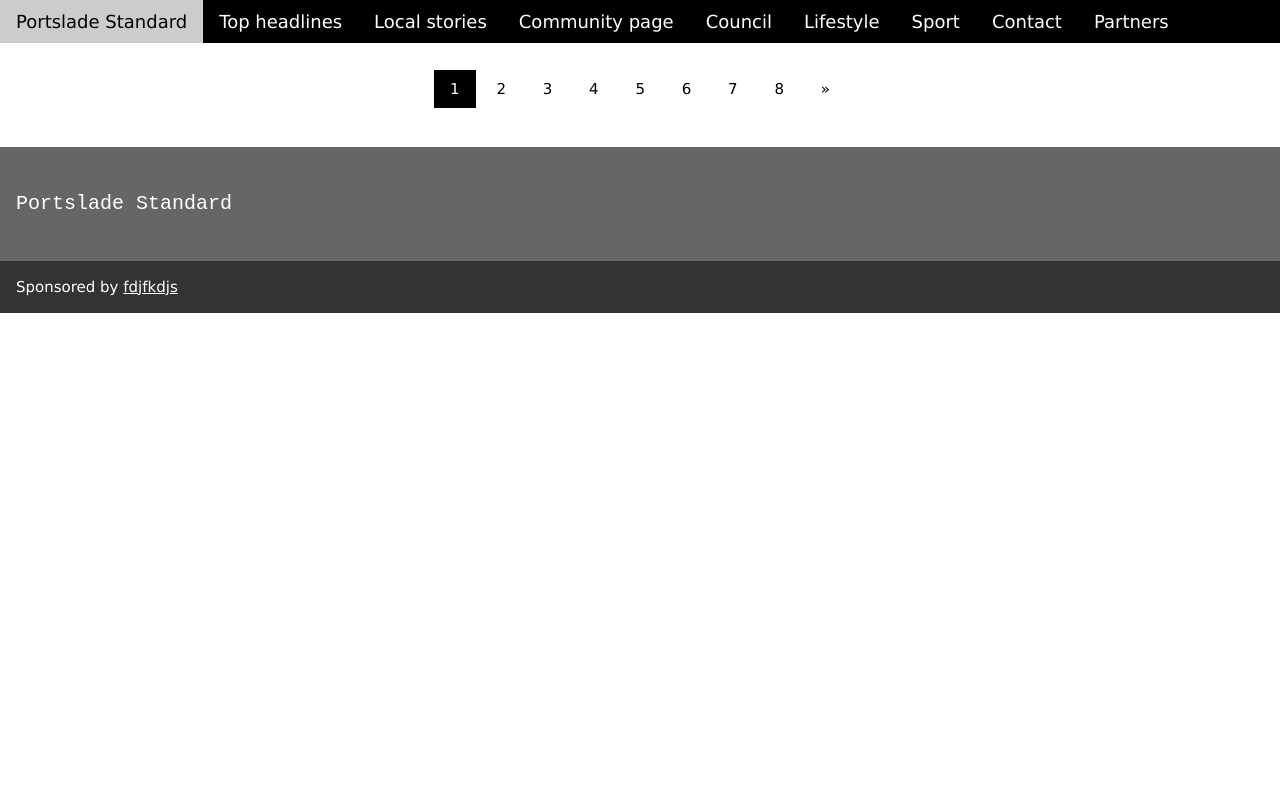
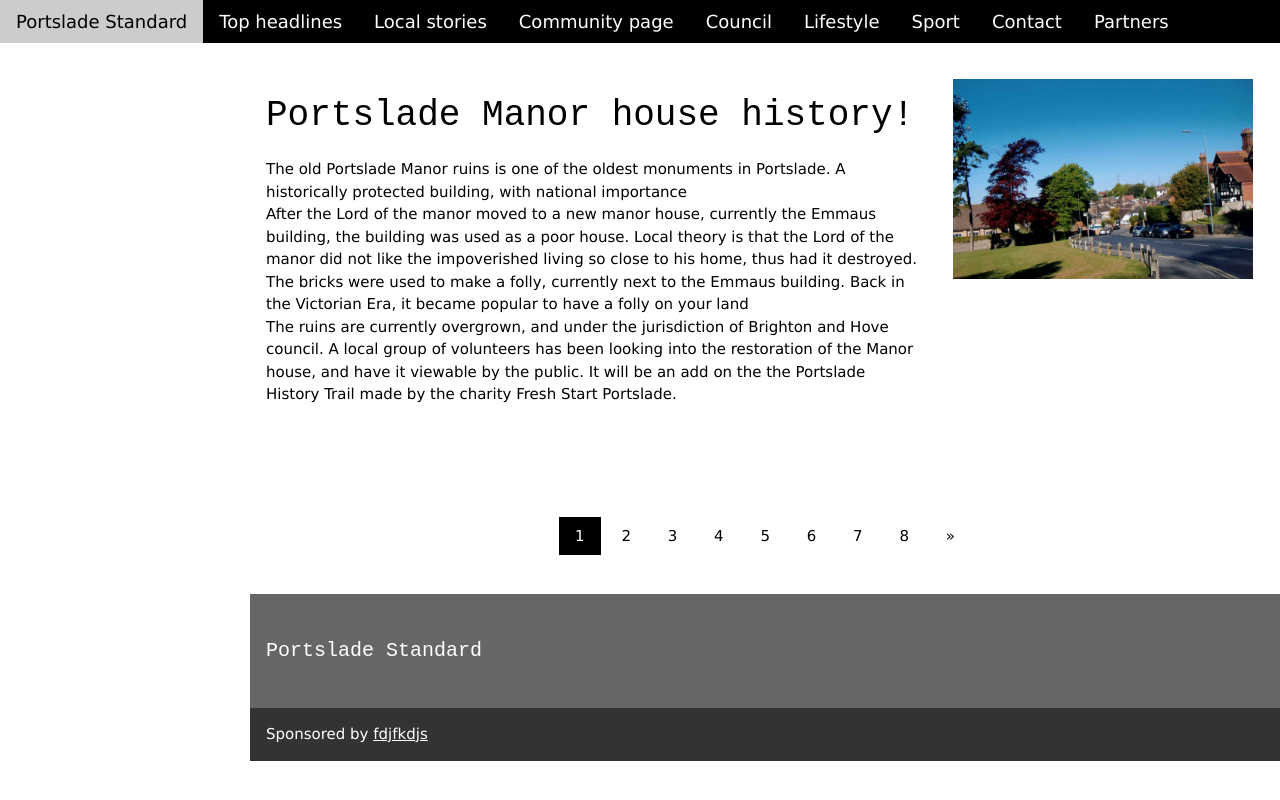
Before and after one commit to PortsladeStandard/PortsladeStandard.github.io, a plain HTML site: page Local.html in a window 1280 px wide. Drawn offline with Linux system fonts and the light colour scheme.

Commit message:
Add files via upload
Latest columns

```diff
--- a/Local.html
+++ b/Local.html
@@ -44,8 +44,30 @@ h1,h2,h3,h4,h5,h6 {font-family: "Courier New", sans-serif;}
 
 <!-- Main content: First story-->
 <p>   </p>
-<a href="https://twitter.com/intent/tweet?button_hashtag=portslade&ref_src=twsrc%5Etfw" class="twitter-hashtag-button" data-show-count="false">Tweet #portslade</a><script async src="https://platform.twitter.com/widgets.js" charset="utf-8"></script>
-  <!-- Pagination -->
+	<div class="w3-main" style="margin-left:250px">
+
+  <div class="w3-row w3-padding-64">
+    <div class="w3-twothird w3-container">
+      <h1 class="">Portslade Manor house history!</h1><!-- Title-->
+      <p>The old Portslade Manor ruins is one of the oldest monuments in Portslade. A historically protected building, with national importance
+		  <br />
+          After the Lord of the manor moved to a new manor house, currently the Emmaus building,
+		  the building was used as a poor house. Local theory is that the Lord of the manor did not
+		  like the impoverished living so close to his home, thus had it destroyed. The bricks were used to make a folly,
+		  currently next to the Emmaus building. Back in the Victorian Era, it became popular to have a folly on your land<br />
+
+		  The ruins are currently overgrown, and under the jurisdiction of Brighton and Hove council. A local group of volunteers
+		  has been looking into the restoration of the Manor house, and have it viewable by the public. It will be an add on the
+		  the Portslade History Trail made by the charity Fresh Start Portslade.
+		  <br />
+		</p>
+    </div>
+    <div class="w3-third w3-container">
+
+      <img src="assets/villgren3.jpg" alt="Trulli" width="300" height="200">
+    </div>
+  </div>
+<!-- Pagination -->
   <div class="w3-center w3-padding-32">
     <div class="w3-bar">
       <a class="w3-button w3-black" href="index.html">1</a>
```
Also changed, not shown: Community.html (+1 -0 lines), Council.html (+11 -0 lines), Lifestyle.html (+1 -1 lines).
